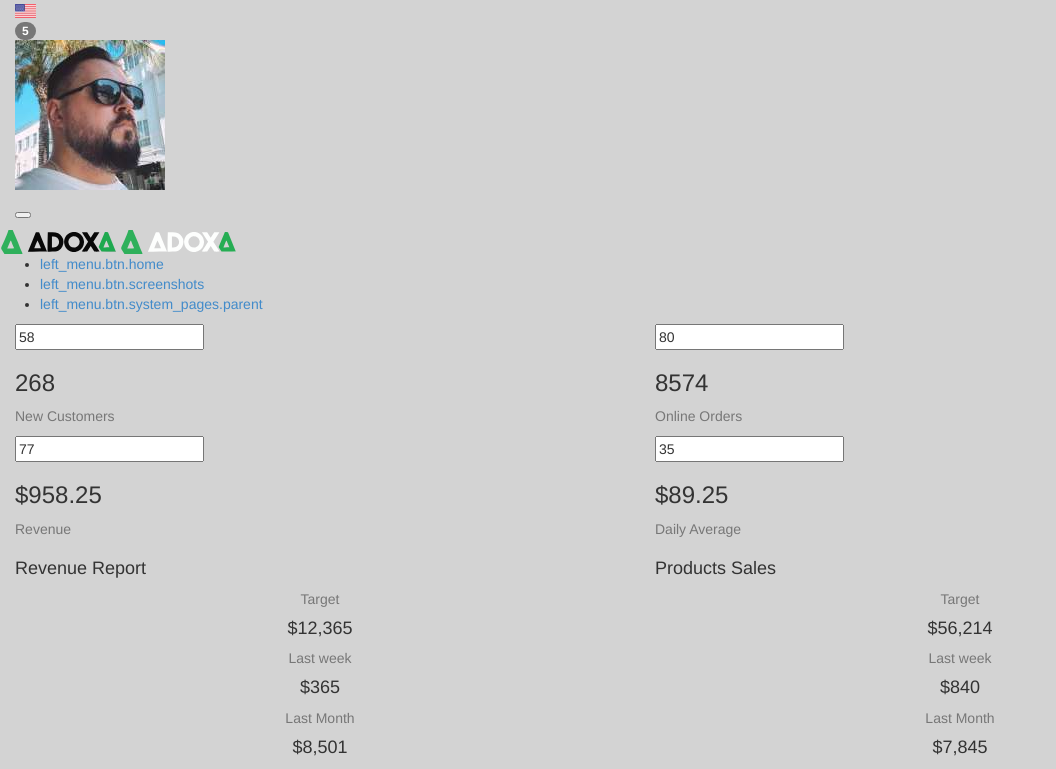
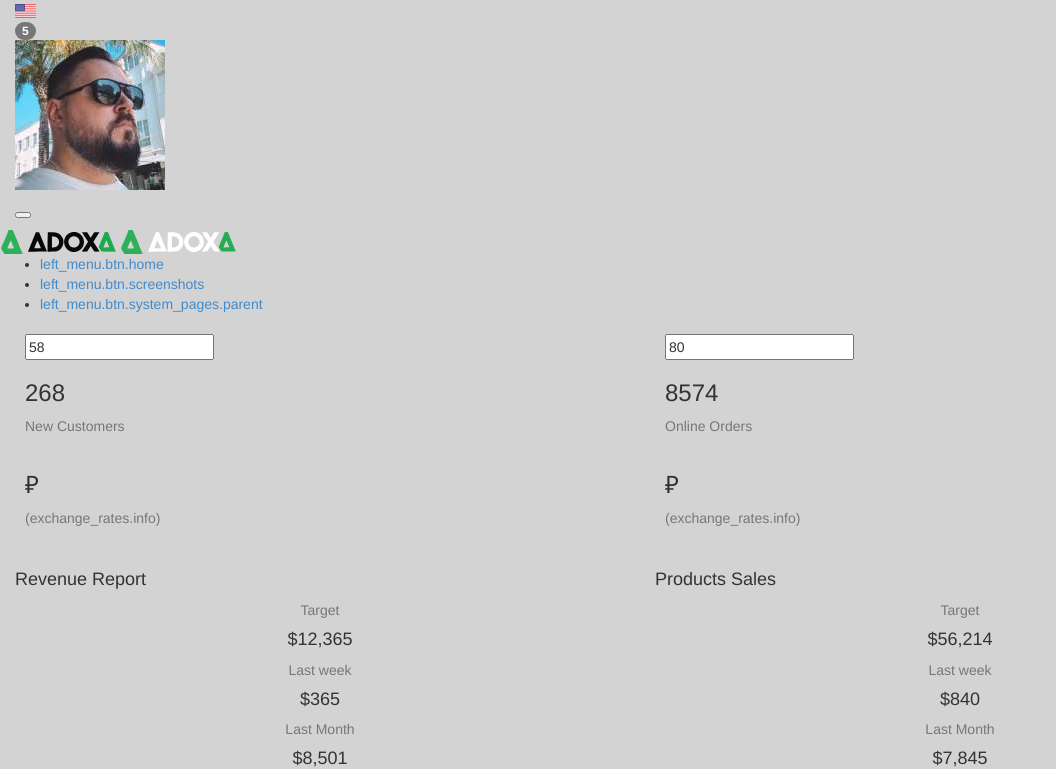
Before and after one commit to isensay/adoxaru, a Symfony app: template templates/pages/home.html.twig in a window 1280 px wide. Shown: the top 769 px of the page, without its empty margins (0-1056 px from the left). Run offline with Twig, Linux system fonts and the light colour scheme; the template is opened without the code that fills it, so the values that code supplies are empty; some libraries are stand-ins or nearby versions.

Commit message:
add exchange_rates

```diff
--- a/src/Controller/TestController.php
+++ b/src/Controller/TestController.php
@@ -13,7 +13,7 @@ final class TestController extends AbstractController
     #[Route('/test', name: 'app_test')]
     public function index(LoggerInterface $logger): Response
     {
-        $logger->error('PRODUCTION TEST LOG');
+        //$logger->error('PRODUCTION TEST LOG');
         return $this->render('test/test.html.twig', [
             'message' => 'Welcome to your new controller!',
             'path' => 'src/Controller/TestController.php',
--- a/templates/layouts/base.html.twig
+++ b/templates/layouts/base.html.twig
@@ -80,6 +80,9 @@
         <!-- App js -->
         <script src="/source/base/js/app.min.js"></script>
 
+        {# More Style #}
+        {% block page_more_style %}{% endblock %}
+
         {# More Java Script #}
         {% block page_more_java_script %}{% endblock %}
 
--- a/templates/pages/home.html.twig
+++ b/templates/pages/home.html.twig
@@ -6,8 +6,9 @@
 {% block body %}
 
     <div class="row">
-        <div class="col-xl-3 col-md-6">
-            <div class="card">
+
+        <div class="col-xl-3 col-md-6 mb-3">
+            <div class="card fixed-height-card">
                 <div class="card-body">
                     <div class="d-flex justify-content-between align-items-center">
                         <div class="knob-chart invisible" dir="ltr">
@@ -25,8 +26,8 @@
             </div>
         </div><!-- end col -->
 
-        <div class="col-xl-3 col-md-6">
-            <div class="card">
+        <div class="col-xl-3 col-md-6 mb-3">
+            <div class="card fixed-height-card">
                 <div class="card-body">
                     <div class="d-flex justify-content-between align-items-center">
                         <div class="knob-chart invisible" dir="ltr">
@@ -44,38 +45,50 @@
             </div>
         </div><!-- end col -->
 
-        <div class="col-xl-3 col-md-6">
-            <div class="card">
+        <div class="col-xl-3 col-md-6 mb-3">
+            <div class="card fixed-height-card">
                 <div class="card-body">
                     <div class="d-flex justify-content-between align-items-center">
                         <div class="knob-chart invisible" dir="ltr">
-                            <input data-plugin="knob" data-width="70" data-height="70" data-fgColor="#f06b78"
-                                data-bgColor="#fbdee1" value="77"
-                                data-skin="tron" data-angleOffset="0" data-readOnly=true
-                                data-thickness=".15"/>
+                            <h3 class="my-1 py-1 mb-2">₽ <span data-plugin="counterup">{{ rates.usd.value }}</span></h3>
+                            <p class="mb-0 text-muted">
+                                {% set differenceClass      = (rates.usd.difference >= 0) ? 'mdi-arrow-down-bold' : 'mdi-arrow-up-bold' %}
+                                {% set differenceClassColor = (rates.usd.difference >= 0) ? 'text-primary'        : 'text-success' %}
+                                {% set differenceClass      = (rates.usd.difference == 0) ? '' : differenceClass  %}
+                                {% set differenceClassColor = (rates.usd.difference == 0) ? '' : differenceClassColor  %}
+                                <span class="{{ differenceClassColor }} me-2"><span class="mdi {{ differenceClass }}"></span> {{ rates.usd.difference >= 0 ? rates.usd.difference : -rates.usd.difference }}</span>
+                                <span class="text-nowrap">{{ rates.usd.date }} ({{ 'exchange_rates.info'|trans({}, 'home') }})</span>
+                            </p>
                         </div>
-                        <div class="text-end">
-                            <h3 class="mb-1 mt-0"> $<span data-plugin="counterup">958.25</span> </h3>
-                            <p class="text-muted mb-0">Revenue</p>
+                        <div class="avatar-sm">
+                            <span class="avatar-title bg-soft-success rounded">
+                                <i class="ri-money-dollar-box-line font-20 text-success" style="font-size:30px !important;"></i>
+                            </span>
                         </div>
                     </div>
                 </div>
             </div>
         </div><!-- end col -->
 
-        <div class="col-xl-3 col-md-6">
-            <div class="card">
+        <div class="col-xl-3 col-md-6 mb-3">
+            <div class="card fixed-height-card">
                 <div class="card-body">
                     <div class="d-flex justify-content-between align-items-center">
                         <div class="knob-chart invisible" dir="ltr">
-                            <input data-plugin="knob" data-width="70" data-height="70" data-fgColor="#6c757d"
-                                data-bgColor="#ebeff2" value="35"
-                                data-skin="tron" data-angleOffset="0" data-readOnly=true
-                                data-thickness=".15"/>
+                            <h3 class="my-1 py-1 mb-2">₽ <span data-plugin="counterup">{{ rates.eur.value }}</span></h3>
+                            <p class="mb-0 text-muted">
+                                {% set differenceClass      = (rates.eur.difference >= 0) ? 'mdi-arrow-down-bold' : 'mdi-arrow-up-bold' %}
+                                {% set differenceClassColor = (rates.eur.difference >= 0) ? 'text-primary'        : 'text-success' %}
+                                {% set differenceClass      = (rates.eur.difference == 0) ? '' : differenceClass  %}
+                                {% set differenceClassColor = (rates.eur.difference == 0) ? '' : differenceClassColor  %}
+                                <span class="{{ differenceClassColor }} me-2"><span class="mdi {{ differenceClass }}"></span> {{ rates.eur.difference >= 0 ? rates.eur.difference : -rates.eur.difference }}</span>
+                                <span class="text-nowrap">{{ rates.eur.date }} ({{ 'exchange_rates.info'|trans({}, 'home') }})</span>
+                            </p>
                         </div>
-                        <div class="text-end">
-                            <h3 class="mb-1 mt-0"> $<span data-plugin="counterup">89.25</span> </h3>
-                            <p class="text-muted mb-1">Daily Average</p>
+                        <div class="avatar-sm">
+                            <span class="avatar-title bg-soft-success rounded">
+                                <i class="ri-money-euro-box-line font-20 text-success" style="font-size:30px !important;"></i>
+                            </span>
                         </div>
                     </div>
                 </div>
@@ -583,6 +596,22 @@
     <script src="/source/base/js/pages/dashboard-sales.init.js"></script>
 {% endblock %}
 
+{% block page_more_style %}
+<style>
+.fixed-height-card {
+    height: 118px !important;
+    min-height: 118px !important;
+}
+
+.fixed-height-card .card-body {
+    display: flex;
+    flex-direction: column;
+    height: 100%;
+    padding: 1rem;
+}
+</style>
+{% endblock %}
+
 {% block page_more_java_script %}
 <script>
     $(document).ready(function(){
--- /dev/null
+++ b/translations/home/home.en.yaml
@@ -0,0 +1,3 @@
+exchange_rates:
+  date: "today"
+  info: "CB RF exchange rate"
--- /dev/null
+++ b/translations/home/home.ru.yaml
@@ -0,0 +1,3 @@
+exchange_rates:
+  date: "сегодня"
+  info: "по курсу ЦБ РФ"
```
Also changed, not shown: migrations/Version20250713084449.php (added, +31 -0 lines), src/Command/UpdateExchangeRatesCommand.php (added, +42 -0 lines), src/Controller/HomeController.php (+107 -2 lines), src/Entity/ExchangeRate.php (added, +68 -0 lines), src/Repository/ExchangeRateRepository.php (added, +61 -0 lines), src/Service/ExchangeRateService.php (added, +98 -0 lines). Lines whose indentation alone changed are shown as unchanged.
